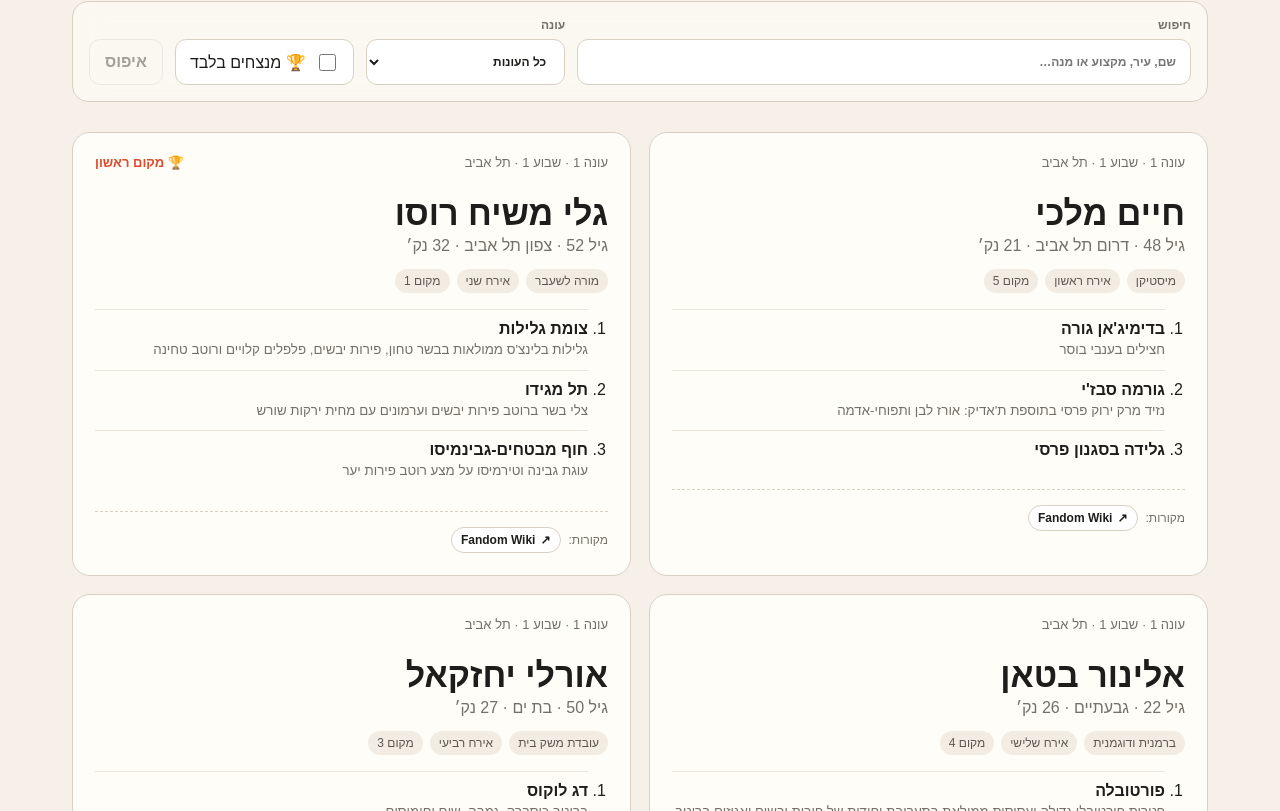
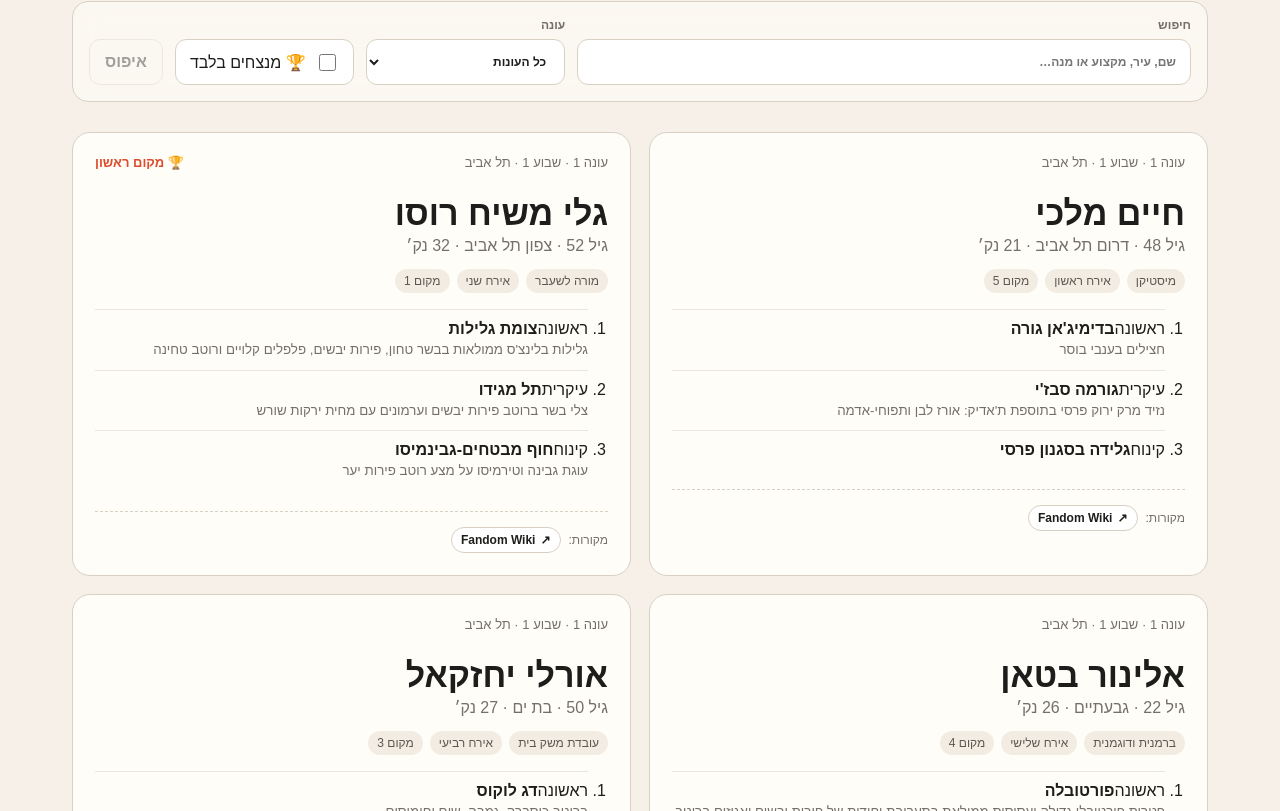
Before and after one commit to yossi-weinberger/come-dine-stats, a Next.js app: page / in a window 1280 px wide. Shown: the part 849-1660 px from the top of the page. Built offline with nearby package versions, Linux system fonts and the light colour scheme.

Commit message:
show full menus with dietary alternatives

```diff
--- a/components/contestant-browser.tsx
+++ b/components/contestant-browser.tsx
@@ -1,7 +1,7 @@
 'use client'
 
 import { useMemo, useState } from 'react'
-import type { Contestant, SourceRef } from '@/lib/types'
+import type { Contestant, Dish, SourceRef } from '@/lib/types'
 
 const sourceLabels: Record<string, string> = {
   fandom: 'Fandom Wiki',
@@ -18,6 +18,18 @@ const hostingOrderLabels: Record<number, string> = {
   3: 'אירח שלישי',
   4: 'אירח רביעי',
   5: 'אירח חמישי',
+}
+
+const courseLabels: Record<string, string> = {
+  starter: 'ראשונה',
+  main: 'עיקרית',
+  dessert: 'קינוח',
+}
+
+const variantLabels: Record<string, string> = {
+  vegetarian: 'צמחונית',
+  vegan: 'טבעונית',
+  alternative: 'חלופית',
 }
 
 function SourceLink({ source }: { source: SourceRef }) {
@@ -39,6 +51,16 @@ function normalize(value: string) {
   return value.normalize('NFKC').toLocaleLowerCase('he').trim()
 }
 
+function variantOf(dish: Dish) {
+  const rawCourse = (dish as Dish & { course: string }).course
+  if (dish.variant) return dish.variant
+  return rawCourse === 'alternative' ? 'alternative' : 'standard'
+}
+
+function isPrimaryDish(dish: Dish) {
+  return variantOf(dish) === 'standard' && ['starter', 'main', 'dessert'].includes(dish.course)
+}
+
 function searchableText(contestant: Contestant) {
   return normalize([
     contestant.name,
@@ -46,13 +68,28 @@ function searchableText(contestant: Contestant) {
     contestant.city,
     contestant.occupation,
     contestant.weekName,
-    ...contestant.dishes.flatMap((dish) => [dish.name, dish.description, ...(dish.tags ?? [])]),
+    ...contestant.dishes.flatMap((dish) => [dish.name, dish.description, dish.label, ...(dish.tags ?? [])]),
   ].filter(Boolean).join(' '))
 }
 
 function entryLabel(contestant: Contestant) {
   if (contestant.entryType === 'couple') return 'זוג'
   return 'יחיד/ה'
+}
+
+function DishLine({ dish }: { dish: Dish }) {
+  const variant = variantOf(dish)
+  const label = variant === 'standard'
+    ? courseLabels[dish.course] || dish.label
+    : [courseLabels[dish.course], variantLabels[variant]].filter(Boolean).join(' · ')
+
+  return (
+    <li>
+      {label && <span className="dishType">{label}</span>}
+      <strong>{dish.name}</strong>
+      {dish.description && <small>{dish.description}</small>}
+    </li>
+  )
 }
 
 export function ContestantBrowser({ contestants }: { contestants: Contestant[] }) {
@@ -138,7 +175,8 @@ export function ContestantBrowser({ contestants }: { contestants: Contestant[] }
         <div className="cards contestantGrid">
           {filtered.map((contestant) => {
             const sources = [...new Map(contestant.sources.map((source) => [`${source.kind}:${source.url}`, source])).values()]
-            const primaryDishes = contestant.dishes.filter((dish) => dish.course !== 'alternative')
+            const primaryDishes = contestant.dishes.filter(isPrimaryDish)
+            const alternativeDishes = contestant.dishes.filter((dish) => !isPrimaryDish(dish))
             return (
               <article className="card contestantCard" key={contestant.slug}>
                 <div className="cardTop">
@@ -168,12 +206,20 @@ export function ContestantBrowser({ contestants }: { contestants: Contestant[] }
                 {primaryDishes.length > 0 && (
                   <ol className="dishList">
                     {primaryDishes.map((dish) => (
-                      <li key={`${dish.course}-${dish.name}`}>
-                        <strong>{dish.name}</strong>
-                        {dish.description && <small>{dish.description}</small>}
-                      </li>
+                      <DishLine key={`${dish.course}-${variantOf(dish)}-${dish.name}`} dish={dish} />
                     ))}
                   </ol>
+                )}
+
+                {alternativeDishes.length > 0 && (
+                  <details className="alternativeMenu">
+                    <summary>חלופות בתפריט ({alternativeDishes.length})</summary>
+                    <ol className="dishList alternativeDishList">
+                      {alternativeDishes.map((dish) => (
+                        <DishLine key={`${dish.course}-${variantOf(dish)}-${dish.name}`} dish={dish} />
+                      ))}
+                    </ol>
+                  </details>
                 )}
 
                 <div className="sourceRow" aria-label={`מקורות עבור ${contestant.name}`}>
```
